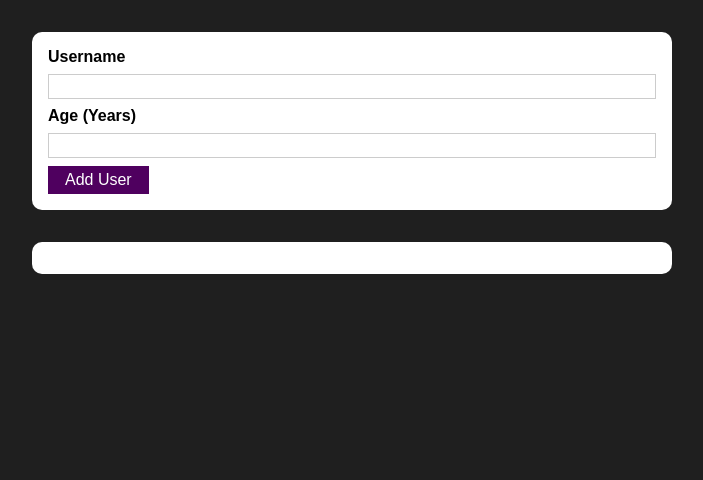
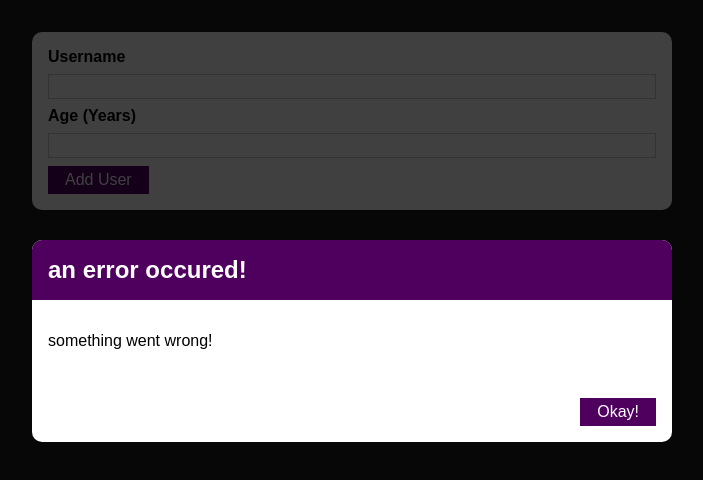
Before and after one commit to Will-Gon/simple-user-app, a React (Create React App) app: page / in a window 1280 px wide. Shown: the top 480 px of the page, without its empty margins (288-991 px from the left). Built offline with nearby package versions, Linux system fonts and the light colour scheme.

Commit message:
add modal component

```diff
--- /dev/null
+++ b/src/components/UI/ErrorModal.js
@@ -0,0 +1,32 @@
+import React, { useState } from 'react';
+
+import Card from './Card';
+import Button from './Button';
+import classes from './ErrorModal.module.css';
+
+const ErrorModal = (props) => {
+    const [showModal, setShowModal] = useState(false);
+
+    const closeModal = () => {
+        console.log();
+        setShowModal(true);
+    };
+    return (
+        <div>
+            <div className={classes.backdrop}/>
+                <Card className={classes.modal}>
+                    <header className={classes.header}>
+                        <h2>{props.title}</h2>
+                    </header>
+                    <div className={classes.content}>
+                        <p>{props.message}</p>
+                    </div>
+                    <footer className={classes.actions}>
+                        <Button onClick={closeModal}>Okay!</Button>
+                    </footer>
+                </Card>
+        </div>
+    )
+};
+
+export default ErrorModal;
--- /dev/null
+++ b/src/components/UI/ErrorModal.module.css
@@ -0,0 +1,45 @@
+.backdrop {
+    position: fixed;
+    top: 0;
+    left: 0;
+    width: 100%;
+    height: 100vh;
+    z-index: 10;
+    background: rgba(0, 0, 0, 0.75);
+  }
+
+  .modal {
+    position: fixed;
+    top: 30vh;
+    left: 10%;
+    width: 80%;
+    z-index: 100;
+    overflow: hidden;
+  }
+
+  .header {
+    background: #4f005f;
+    padding: 1rem;
+  }
+
+  .header h2 {
+    margin: 0;
+    color: white;
+  }
+
+  .content {
+    padding: 1rem;
+  }
+
+  .actions {
+    padding: 1rem;
+    display: flex;
+    justify-content: flex-end;
+  }
+
+  @media (min-width: 768px) {
+    .modal {
+      left: calc(50% - 20rem);
+      width: 40rem;
+    }
+  }
--- a/src/components/Users/AddUser.js
+++ b/src/components/Users/AddUser.js
@@ -3,6 +3,7 @@
 import Card from '../UI/Card';
 import classes from './AddUser.module.css';
 import Button from '../UI/Button';
+import ErrorModal from '../UI/ErrorModal';
 
 const AddUser = (props) => {
     const [enteredUsername, setEnteredUsername] = useState('');
@@ -30,6 +31,8 @@
     };
 
     return (
+        <div>
+            <ErrorModal title="an error occured!" message="something went wrong!"/>
                 <Card className={classes.input}>
                     <form onSubmit={addUserHandler}>
                         <label htmlFor="username">Username</label>
@@ -39,6 +42,7 @@
                         <Button type="submit">Add User</Button>
                     </form>
                 </Card>
+        </div>
     );
 };
 
```
Lines whose indentation alone changed are shown as unchanged.
